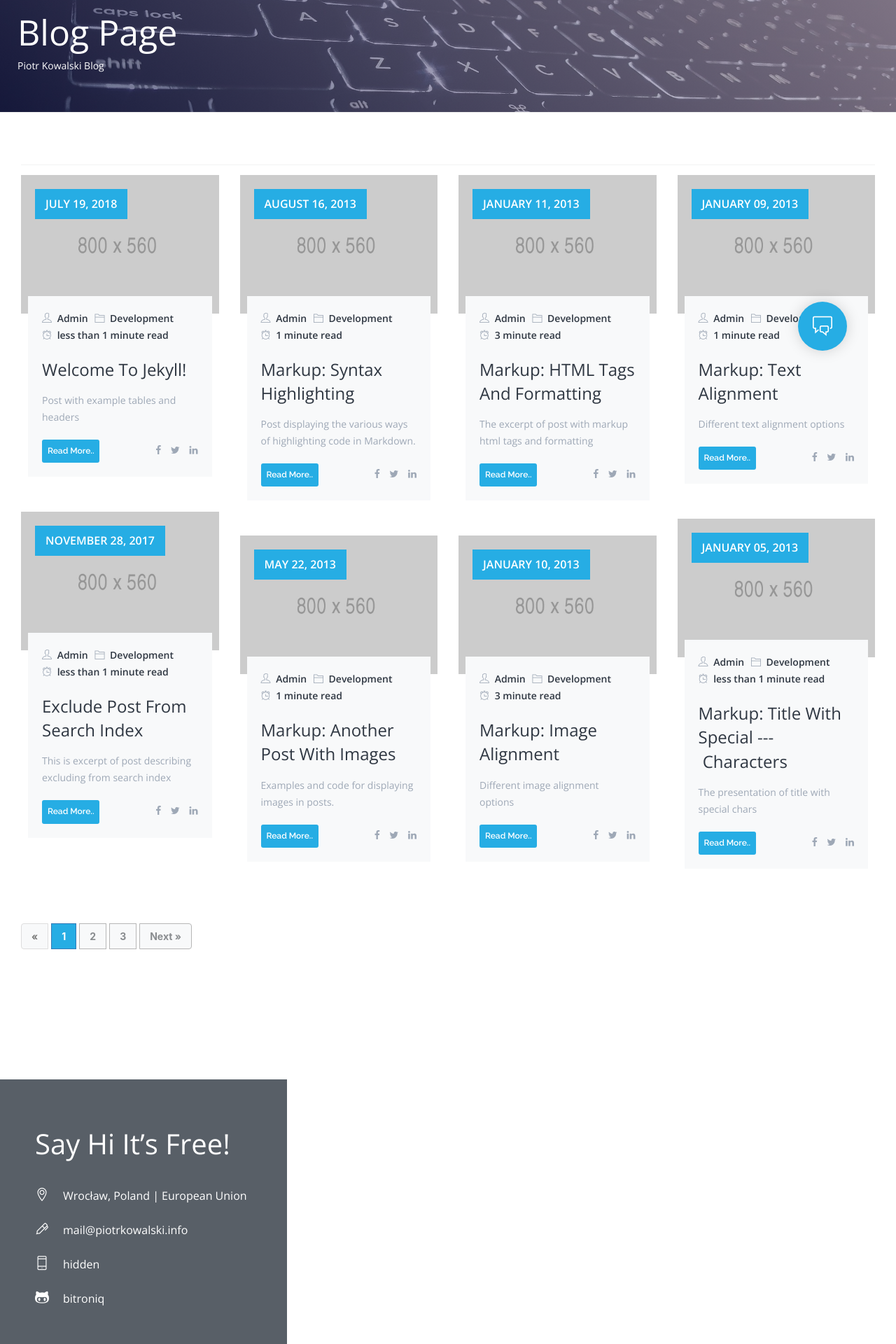
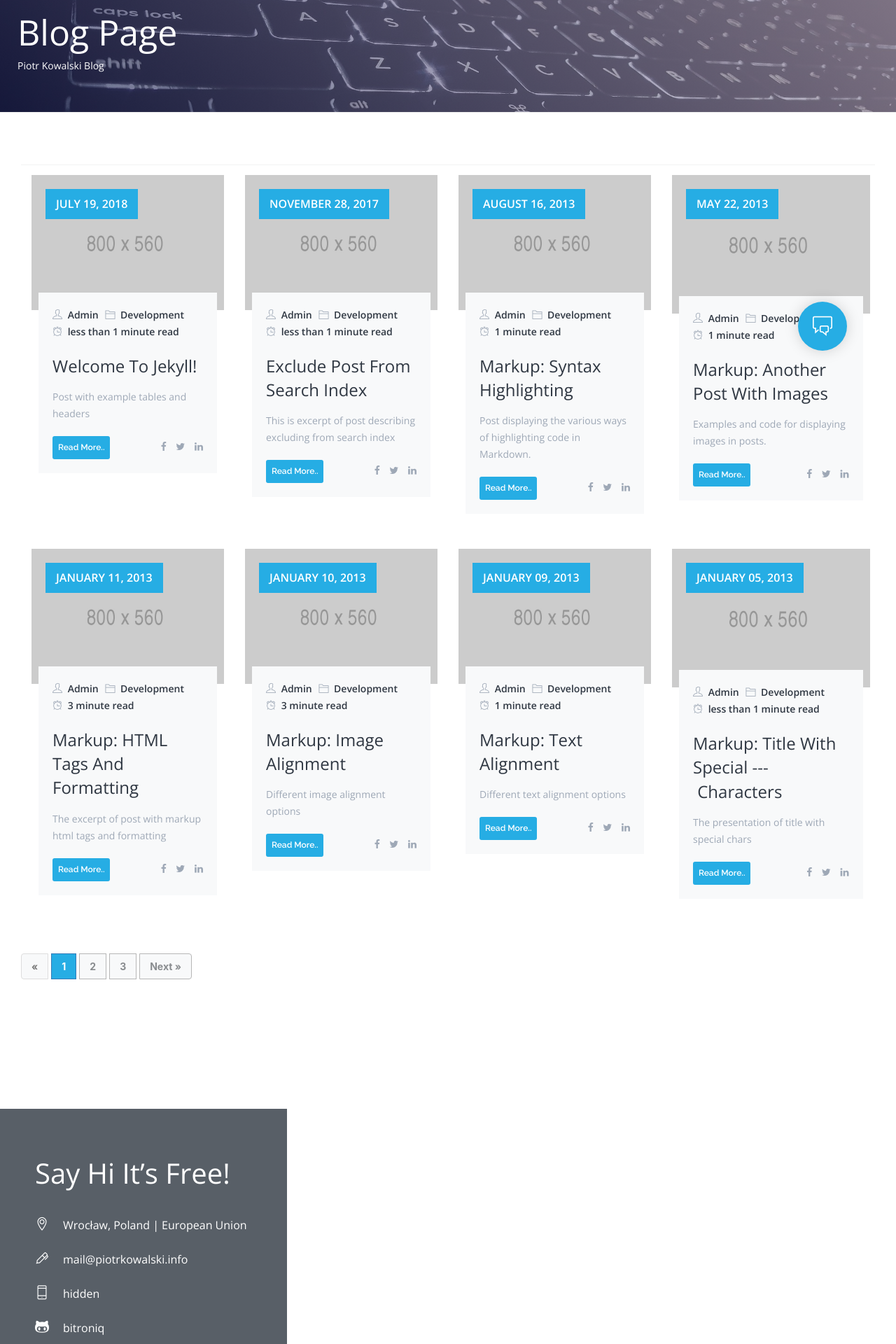
Before and after one commit to bitroniq/bitroniq.github.io, a Jekyll site: the page built from blog/index.html, in a window 1280 px wide. Shown: the part 329-2249 px from the top of the page at 70% size. Built offline with Jekyll 4.4.1, drawn with Linux system fonts in a browser that asks for light colours; the list of posts is cut into pages by our own code.

Commit message:
Fixed #12 - use bootstrap grid system to row every 4 posts using Jekyll Liquid loops.

```diff
--- a/blog/index.html
+++ b/blog/index.html
@@ -5,14 +5,15 @@
 
 <hr>
 <!-- This loops through the paginated posts -->
-<div class="row">
+
 
     {% for post in paginator.posts %}
 
+    {% assign mod4 = forloop.index | modulo: 4 %}
 
-      {% cycle '<div class="col-lg-3 col-md-6 col-sm-6">', '' %}
+    {% if mod4 == 0 %}<div class="row">{% endif %}
 
-
+     <div class="col-lg-3 col-md-6 col-sm-6">
       <!-- ============================
       autgenerated blog post -->
       <div class="blog-block">
@@ -60,9 +61,9 @@
     </div>
     <!-- ============================
     end blog post -->
-  {% cycle '', '</div>' %}
+  </div>
+  {% if mod4 == 0 %}</div>{% endif %}
   {% endfor %}
-</div>
 
 
 
```
